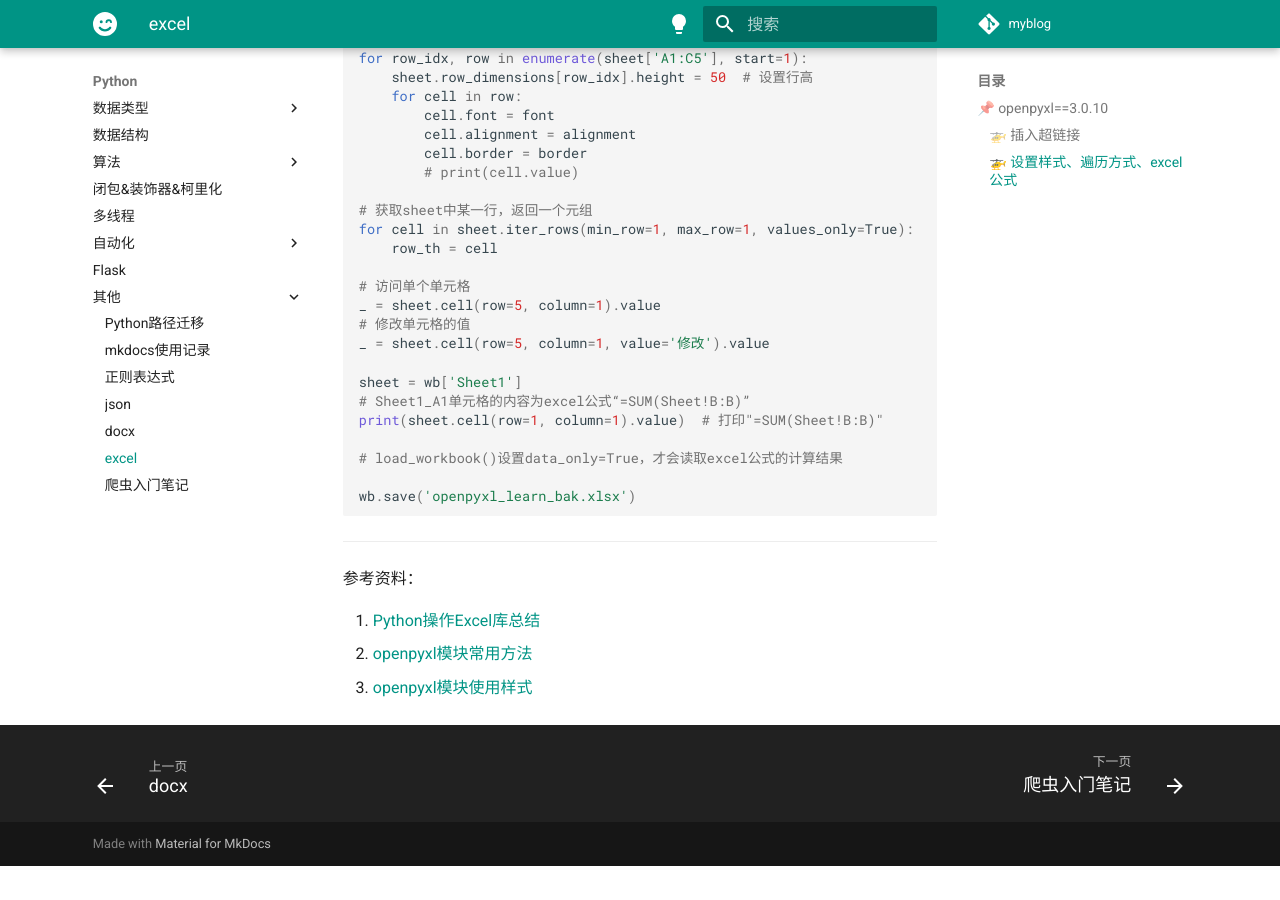
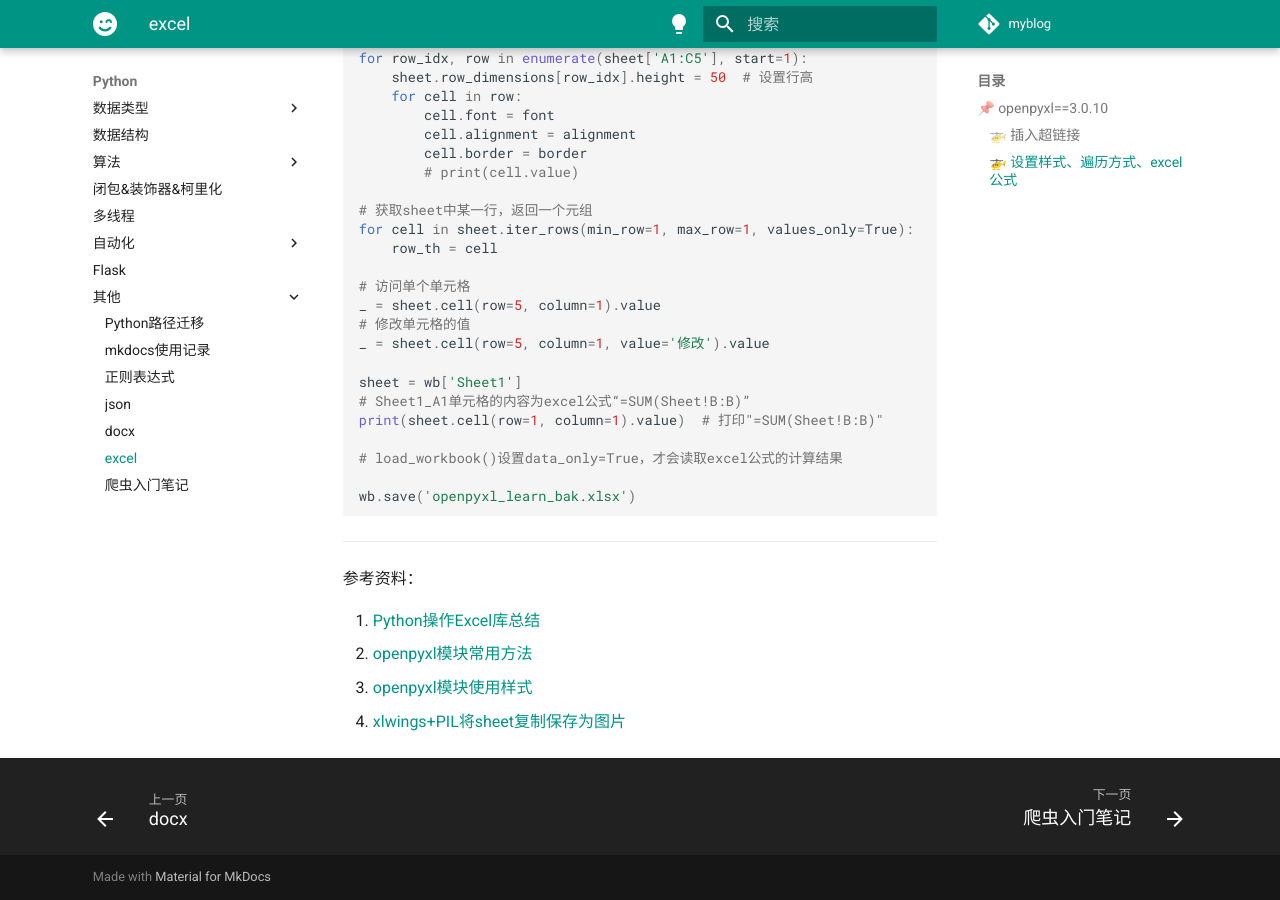
Before and after one commit to Jork-S-B/Jork-S-B.github.io, an MkDocs documentation site: the page built from docs/python/pyexcel/pyexcel_notes.md, in a window 1280 px wide and 900 px high, scrolled down 1232 px. Built offline with MkDocs 1.6.1 and Material for MkDocs 9.7.7, drawn with Linux system fonts in a browser that asks for light colours; comment, search, counter and statistics services are not loaded; before the commit the page ends 2098 px from its top, so only the background shows below that.

Commit message:
补充资料：xlwings+PIL将sheet复制保存为图片

```diff
--- a/docs/python/pyexcel/pyexcel_notes.md
+++ b/docs/python/pyexcel/pyexcel_notes.md
@@ -86,3 +86,4 @@
 1. [Python操作Excel库总结](https://zhuanlan.zhihu.com/p/353669230)
 2. [openpyxl模块常用方法](https://www.cnblogs.com/programmer-tlh/p/10461353.html)
 3. [openpyxl模块使用样式](https://zhuanlan.zhihu.com/p/154206853)
+4. [xlwings+PIL将sheet复制保存为图片](https://www.cnblogs.com/cgmcoding/p/16517494.html)
```
